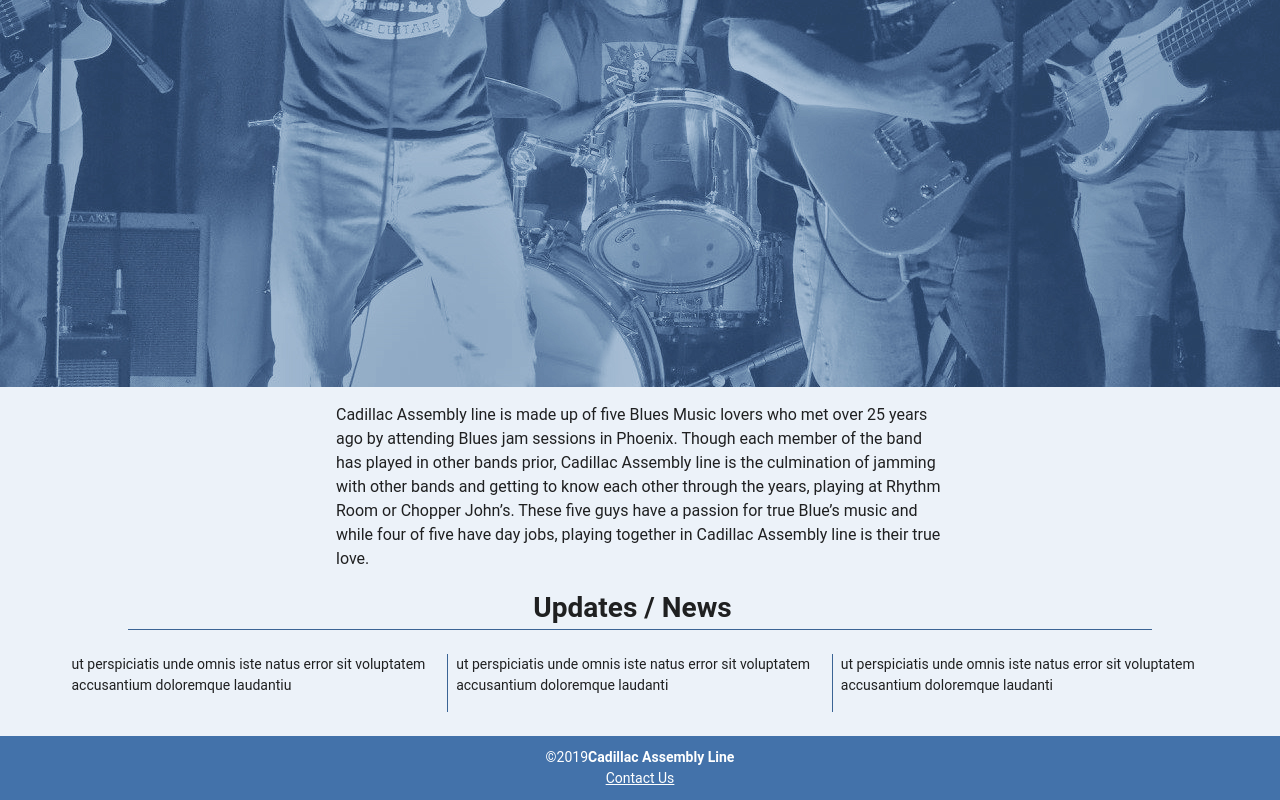
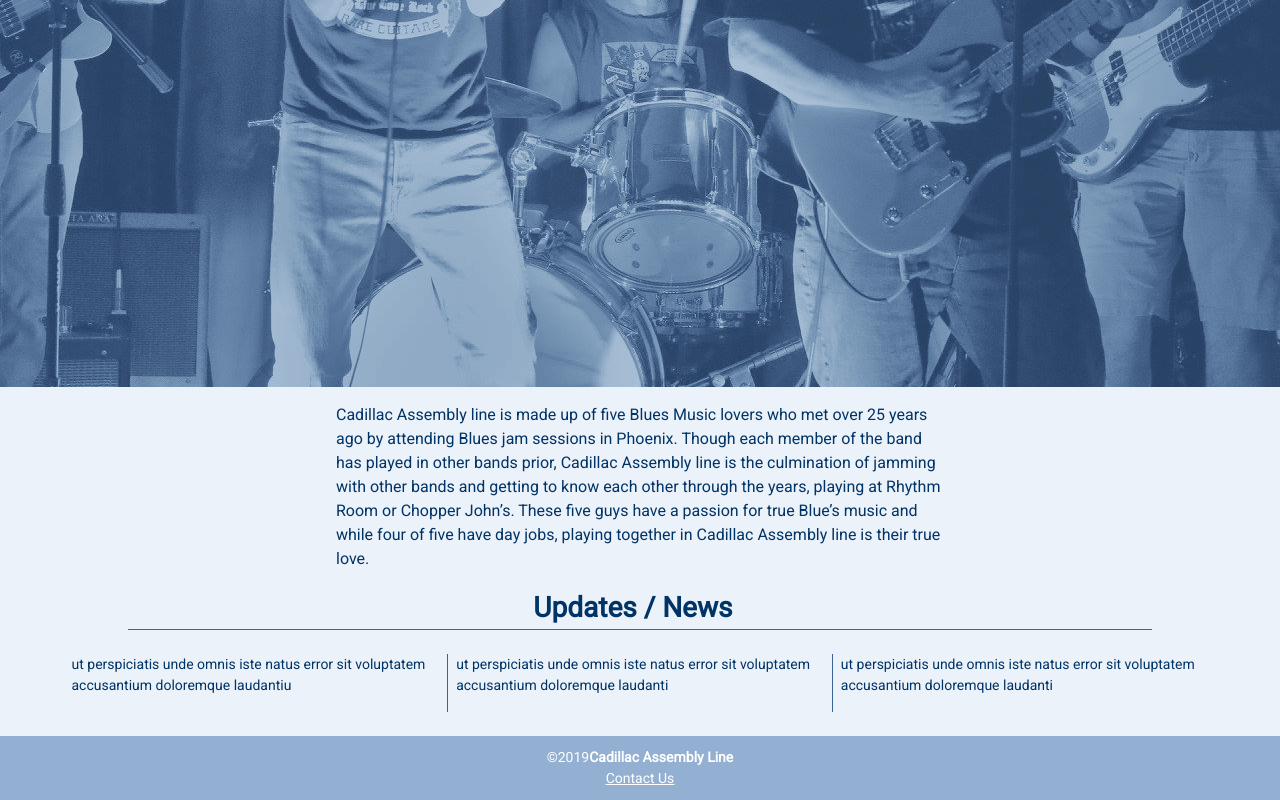
Before and after one commit to JakeAdams91/cadillac-assembly-line, a Vue app: page / in a window 1280 px wide. Shown: the part 545-1345 px from the top of the page. Built offline with nearby package versions, Linux system fonts and the light colour scheme.

Commit message:
finalized styling

```diff
--- a/src/App.vue
+++ b/src/App.vue
@@ -13,7 +13,7 @@
     </v-content>
     <!-- Footer for all pages -->
     <v-footer
-      color="#4372AA"
+      color="#93B0D2"
       class="white--text"
       height="64">
       <!-- flex is a component of CSS Grid. -->
--- a/src/components/About.vue
+++ b/src/components/About.vue
@@ -1,7 +1,7 @@
 <template>
   <!-- init css Grid -->
   <v-container grid-list-md>
-    <h1 class="fonty">Meet the Band</h1>
+    <h1 class="member fonty">Meet the Band</h1>
     <v-divider />
     <!-- Layout styles -->
     <v-layout justify-space-around>
@@ -63,5 +63,8 @@ export default {
 </script>
 
 <!-- Add "scoped" attribute to limit CSS to this component only -->
-<style>
+<style scoped>
+.member {
+    color: #003366;
+  }
 </style>
--- a/src/components/BandMembers.vue
+++ b/src/components/BandMembers.vue
@@ -11,7 +11,7 @@
         <v-flex xs12>
             <h3 class="headline mb-0"> {{ member.name }} </h3>
             <v-divider />
-            <div> {{ member.bio }} </div>
+            <div class="member"> {{ member.bio }} </div>
         </v-flex>
       </v-flex>
 
@@ -23,7 +23,7 @@
         <v-flex sm6 md7 lg6 xl8>
             <h3 class="headline mb-0"> {{ member.name }} </h3>
             <v-divider />
-            <div> {{ member.bio }} </div>
+            <div class="member"> {{ member.bio }} </div>
         </v-flex>
       </template>
     </v-layout>
@@ -42,6 +42,13 @@ export default {
 }
 </script>
 
-<style>
-
+<style scoped>
+  .member {
+    color: #003366;
+    font-family: 'Roboto', 'sans-serif';
+  }
+  .headline {
+    color: #003366;
+    font-family: 'Roboto', 'sans-serif';
+  }
 </style>
--- a/src/components/Calendar.vue
+++ b/src/components/Calendar.vue
@@ -1,11 +1,11 @@
 <template>
   <!-- init CSS grid -->
   <v-container grid-list-md>
-    <h1 class="fonty">Upcoming Events</h1>
+    <h1 class="fonty month">Upcoming Events</h1>
 
 
     <!-- April Showings -->
-    <h2>April Shows</h2>
+    <h2 class="month">April Shows</h2>
     <v-divider class="mb-3"/>
     <v-layout justify-space-around>
       <!-- for loop over gridcolumns() function, creating grid columns -->
@@ -21,7 +21,7 @@
     </v-layout>
 
     <!-- May Showings -->
-    <h2 class="mt-5">May Shows</h2>
+    <h2 class="monthy mt-5">May Shows</h2>
     <v-divider class="mb-3"/>
     <v-layout justify-space-around>
       <v-flex sm5 xs12 v-for="(column, i) in gridColumns(this.getMayShows)" :key="i">
@@ -85,7 +85,13 @@ export default {
 </script>
 
 <style>
+@import url('https://fonts.googleapis.com/css?family=Roboto');
 .v-divider {
   background-color: #4372AA;
 }
+.month, .monthy {
+  color: #003366;
+  font-family: 'Roboto', 'sans-serif';
+}
+
 </style>
--- a/src/components/HomePage.vue
+++ b/src/components/HomePage.vue
@@ -12,7 +12,7 @@
     <v-card color="#ecf2f9" flat>
       <v-flex xs12 sm6 offset-sm3>
       <!-- <v-card-title class="headline centerize">Cadillac Assembly Line</v-card-title> -->
-        <v-card-text class="subheading">
+        <v-card-text class="subheading tex">
           Cadillac Assembly line is made up of five Blues Music lovers who met over 25 years ago by attending Blues jam sessions in Phoenix.
           Though each member of the band has played in other bands prior, Cadillac Assembly line is the culmination of jamming with other bands
           and getting to know each other through the years,
@@ -22,21 +22,21 @@
       </v-flex>
     </v-card>
     <v-flex xs12 offset-xs3 offset-sm5>
-      <h1>Updates / News</h1>
+      <h1 class="tex">Updates / News</h1>
     </v-flex>
     <v-divider class="widtherizer"></v-divider>
     <v-container>
       <v-layout row>
         <v-flex sm4>
-          <p>ut perspiciatis unde omnis iste natus error sit voluptatem accusantium doloremque laudantiu</p>
+          <p class="tex">ut perspiciatis unde omnis iste natus error sit voluptatem accusantium doloremque laudantiu</p>
         </v-flex>
         <v-divider class="ml-2 mr-2" vertical></v-divider>
         <v-flex sm4>
-          <p>ut perspiciatis unde omnis iste natus error sit voluptatem accusantium doloremque laudanti</p>
+          <p class="tex">ut perspiciatis unde omnis iste natus error sit voluptatem accusantium doloremque laudanti</p>
         </v-flex>
         <v-divider class="ml-2 mr-2" vertical></v-divider>
         <v-flex sm4>
-          <p>ut perspiciatis unde omnis iste natus error sit voluptatem accusantium doloremque laudanti</p>
+          <p class="tex">ut perspiciatis unde omnis iste natus error sit voluptatem accusantium doloremque laudanti</p>
         </v-flex>
       </v-layout>
     </v-container>
@@ -50,6 +50,10 @@ export default {
 </script>
 
 <style>
+.tex {
+    color: #003366;
+    font-family: 'Roboto', 'sans-serif';
+  }
 .centerize {
   text-align: center;
 }
--- a/src/components/UpcomingEvents.vue
+++ b/src/components/UpcomingEvents.vue
@@ -1,12 +1,12 @@
 <template>
   <!-- create a card for the event (div) -->
-  <v-card color="#6E7B8B">
+  <v-card color="#A9B1BD">
     <!-- append venues' image/logo -->
     <v-img :src="show.img"></v-img>
     <v-toolbar
-      color="#4372AA">
+      color="#93B0D2">
       <!-- toolbar with venue name and drop down button -->
-      <v-toolbar-title v-html="show.venue"></v-toolbar-title>
+      <v-toolbar-title class="tex" v-html="show.venue"></v-toolbar-title>
       <v-card-actions>
       <v-btn icon @click="display = !display">
         <!-- if display variable is false, point arrow down, if the expansion drawer is displaying point arrow up -->
@@ -18,7 +18,7 @@
     <!-- vertical slide transition -->
     <v-slide-y-transition>
       <!-- display details about the show / venue, and date / time of event -->
-      <v-card-text v-show="display">
+      <v-card-text class="tex" v-show="display">
         <p>{{ dateFormat(show.date) }}</p>
         <p>{{ show.details }}</p>
       </v-card-text>
@@ -64,5 +64,10 @@ export default {
 </script>
 
 <style>
+  @import url('https://fonts.googleapis.com/css?family=Roboto');
 
+  .tex {
+    color: #003366;
+    font-family: 'Roboto', 'sans-serif';
+  }
 </style>
--- a/src/components/navigation/Toolbar.vue
+++ b/src/components/navigation/Toolbar.vue
@@ -5,7 +5,7 @@
     dark
     scroll-off-screen
     :scroll-threshold="10"
-    color="#B0C4DE"
+    color="#93B0D2"
   >
     <!-- create logo -->
     <v-img class="test" :src="require('../../assets/logos/logo3-1.png')"></v-img>
```
